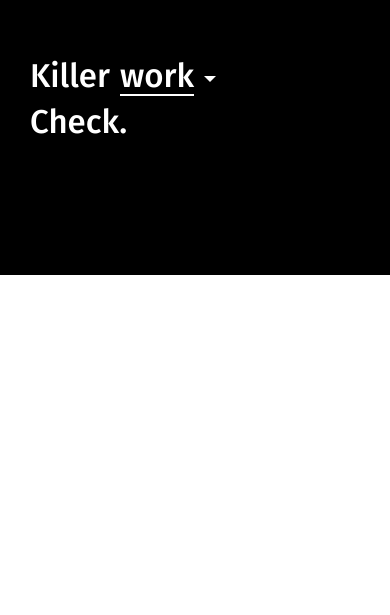
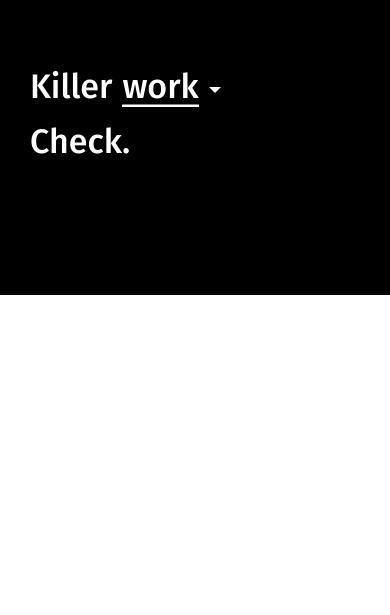
Before and after one commit to elishaolade/freelance-portfolio, a plain HTML site: page work-portfolio.html in a window 390 px wide. Shown: the part 126-741 px from the top of the page. Drawn offline with nearby package versions, Linux system fonts and the light colour scheme.

Commit message:
added the wrapping underline using box-shadows and added the closing effect for accordian menu

```diff
--- a/css/workpage.css
+++ b/css/workpage.css
@@ -10,15 +10,19 @@
   #intro {
     background: #000;
     color: #fff;
+
+    /* INSERTED 03/21/20 12:01 AM */
+    line-height: 45px;
+    /* INSERTED 03/21/20 12:01 AM */
   }
-
+  #intro span { line-height: 45px; }
   .title {
     margin: 190px 0 140px 0;
-    font-size: 1.65rem;
   }
 
   .title h3{
     font-weight: 500;
+    font-size: 1.36rem;
     display: flex;
   }
 
@@ -30,17 +34,21 @@
     position: relative;
   }
   .word {
+    display: flex;
+    flex-wrap: wrap;
     position: relative;
   }
-  .word::after{
-    content: ' ';
-    width: 100%;
-    position: absolute;
-    bottom: 0;
-    left: 0;
-    border-bottom: 2px solid #fff;
+
+  /* INSERTED 03/20/20 11:40PM */
+
+  .underline {
+  	background-size: 1px 1em;
+  	box-shadow: inset 0.000 .175em transparent, inset 0 -.07em #fff;
+  	display: inline;
   }
-  /**/
+
+  /* INSERTED 03/20/20 11:40PM */
+
 
   /**/
   .arrow-down-container {
@@ -73,12 +81,16 @@
     overflow: hidden;
     transition: .3s all ease-in-out;
   }
-
-  .options .option a {
-    display: block;
-    padding: 14px 0;
-    color: #fff;
-  }
+    .options .option {
+      /* INSERTED 03/21/20 12:01 AM */
+      line-height: 35px;
+      /* INSERTED 03/21/20 12:01 AM */
+    }
+      .options .option a {
+        display: block;
+        padding: 14px 0;
+        color: #fff;
+      }
   /**/
   .section-padding {
     min-height: 30px;
--- a/js/main.js
+++ b/js/main.js
@@ -51,6 +51,14 @@ $(function(){
     link.addEventListener('click', ()=>{
       let clickedWord = link.dataset.value;
       displayWord.innerHTML = clickedWord;
+      if ( optionsMenu.style.maxHeight ) {
+        arrow.classList.toggle('active');
+        optionsMenu.style.maxHeight = null;
+      }
+      else {
+        arrow.classList.toggle('active');
+        optionsMenu.style.maxHeight = `${ optionsMenu.scrollHeight }px`;
+      }
     })
 
   }
--- a/work-portfolio.html
+++ b/work-portfolio.html
@@ -16,7 +16,7 @@
             <span class="margin-xs-right-10">Killer</span>
             <span class="work-type-title">
               <span class="work-type-title-selected">
-                <span class="word margin-xs-right-10">work</span>
+                <span class="word underline margin-xs-right-10">work</span>
                 <span class="arrow-down-container">
                   <div class="arrow-down"></div>
                 </span>
```
